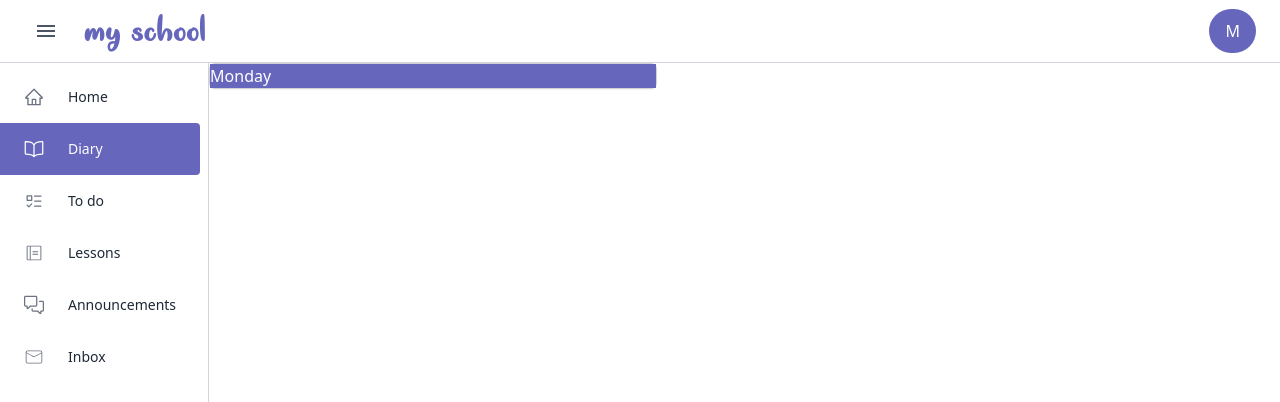
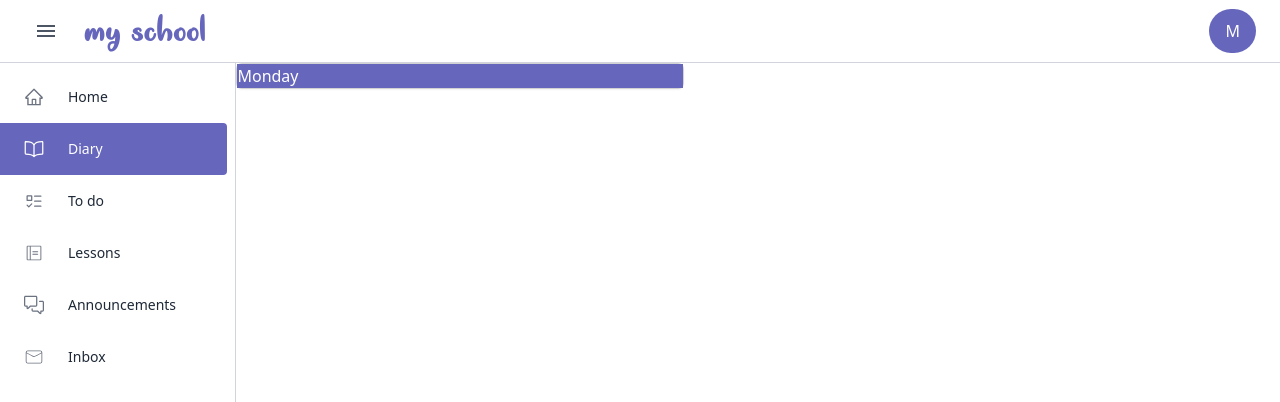
Before and after one commit to mousiyah/My-School-web, a React (Create React App) app in the folder client/: page / in a window 1280 px wide. Shown: the top 402 px of the page. Built offline with nearby package versions, Linux system fonts and the light colour scheme.

Commit message:
Sidebar transition

```diff
--- a/client/src/components/SidebarButton.tsx
+++ b/client/src/components/SidebarButton.tsx
@@ -11,14 +11,25 @@ interface SidebarButtonProps {
 const SidebarButton: React.FC<SidebarButtonProps> = ({ icon: Icon, name, selected = false, showText = true }) => {
   return (
     <button
-      className={`w-full flex items-center py-3 px-4 rounded-r hover:bg-gray-100 ${
-        selected ? 'bg-primary text-white' : ''
-      }`}
-    >
-      <Icon size={20} className={`mr-6 ${selected ? 'text-white' : 'text-gray-500'}`} />
-      {showText && <span className={`text-gray-800 font-medium text-sm ${selected ? 'text-white' : ''}`}>{name}</span>}
+      className={`w-full flex items-center py-3 px-4 rounded-r hover:bg-gray-100
+                  ${selected ? 'bg-primary' : ''}`}>
+
+      <Icon size={20} className={`${selected ? 'text-white' : 'text-gray-500'}`} />
+
+      {showText && (
+        <span
+          className={`font-medium text-sm ml-6
+                      ${selected ? 'text-white' : 'text-gray-800'}
+                      transition-all duration-300 ease-in-out`}
+          style={{ opacity: showText ? 1 : 0 }}
+        >
+          {name}
+        </span>
+      )}
+
     </button>
   );
 };
 
+
 export default SidebarButton;
--- a/client/src/pages/Dashboard.tsx
+++ b/client/src/pages/Dashboard.tsx
@@ -6,7 +6,6 @@ import Diary from '../partials/Diary';
 
 const Dashboard: React.FC = () => {
 
-  const SidebarSize = 72;
   const [isSidebarOpen, setSidebarOpen] = useState(true);
 
   const toggleSidebar = () => {
@@ -19,10 +18,9 @@ const Dashboard: React.FC = () => {
       <Topbar onToggleSidebar={toggleSidebar} />
 
       <div className="flex flex-1">
-        <Sidebar  isOpen={isSidebarOpen} size={SidebarSize}/>
+        <Sidebar  isOpen={isSidebarOpen} />
 
-        <div className={`w-full h-full
-                        transition-all duration-300 ease-in-out }`}>
+        <div className="w-full h-full">
 
           <Diary />
 
--- a/client/src/partials/Sidebar.tsx
+++ b/client/src/partials/Sidebar.tsx
@@ -11,16 +11,15 @@ import SidebarButton from '../components/SidebarButton';
 
 interface SidebarProps {
   isOpen?: boolean;
-  size: number;
 }
 
-const Sidebar: React.FC<SidebarProps> = ({ isOpen, size }) => {
-  const sidebarWidth = isOpen ? size : size/2;
+const Sidebar: React.FC<SidebarProps> = ({ isOpen}) => {
 
   return (
     <div
       className={`bg-white py-2 pr-2 border-r border-gray-300
-                  w-${sidebarWidth} h-full`}>
+                  transition-all duration-100 ease-in-out
+                  ${isOpen ? 'w-72' : 'w-24'} h-full`}>
 
       <SidebarButton icon={AiOutlineHome} name="Home" selected={false} showText={isOpen} />
       <SidebarButton icon={IoBookOutline} name="Diary" selected={true} showText={isOpen} />
```
